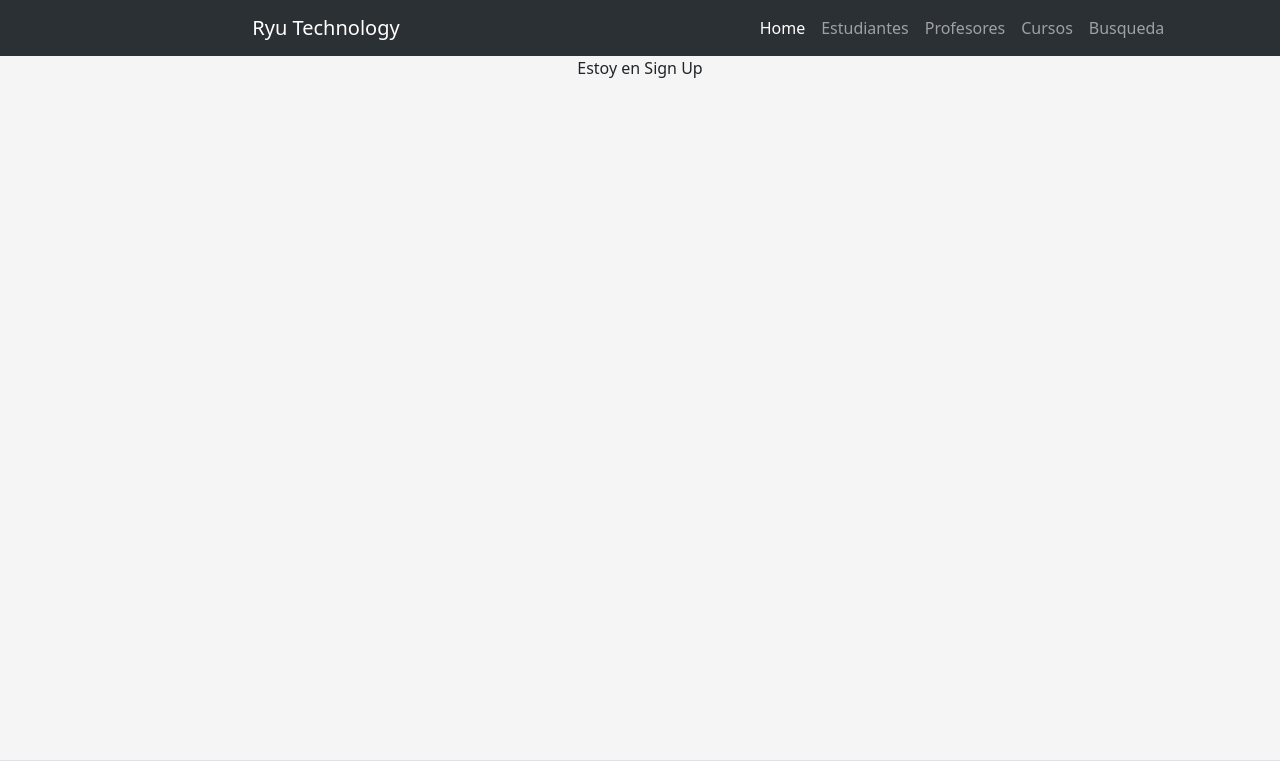
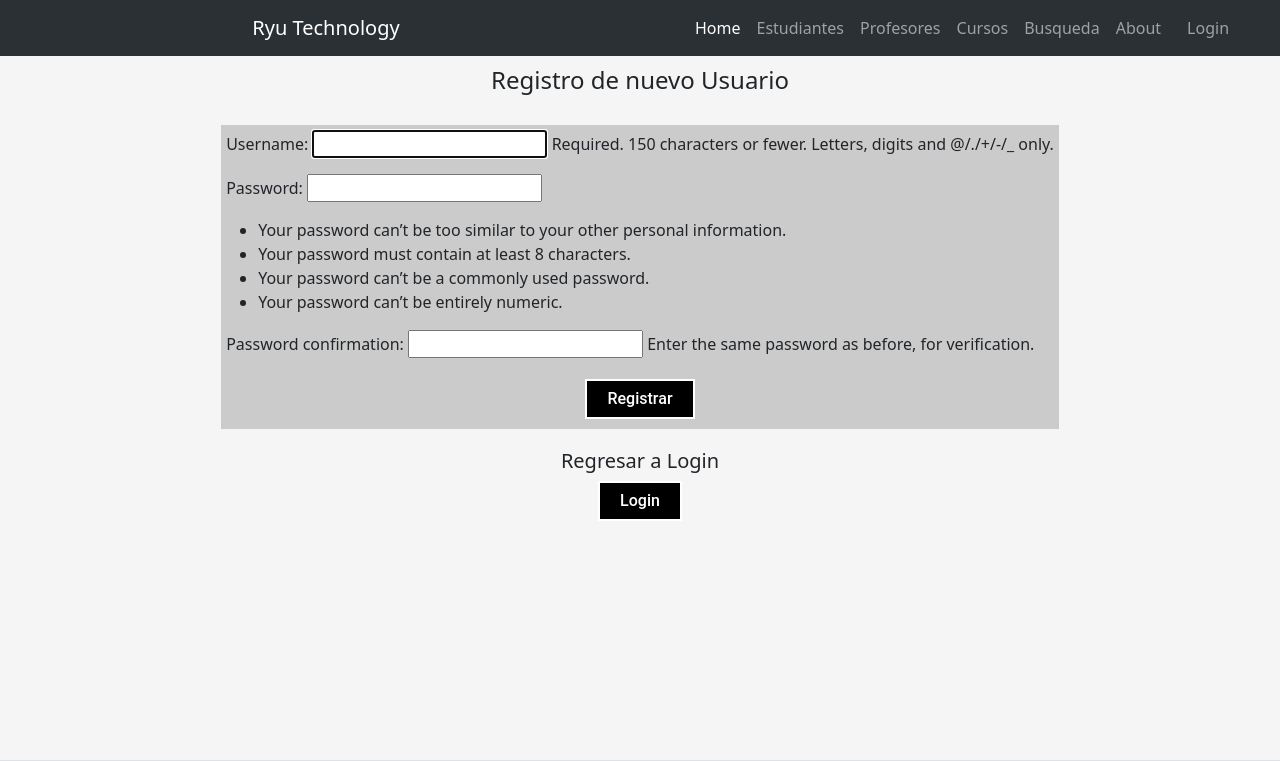
Before and after one commit to luiggimarquez/Ryu_tech-Python, a Django app: page /signup/ in a window 1280 px wide. Shown: the top 761 px of the page. Run offline with Django 4.2, Linux system fonts and the light colour scheme.

Commit message:
añadido sistema de login

```diff
--- a/App_1/forms.py
+++ b/App_1/forms.py
@@ -16,7 +16,7 @@ class ProfesoresForm(ModelForm):
 class CursosForm(ModelForm):
     alumnos = forms.ModelMultipleChoiceField(
                         queryset=Estudiantes.objects.all().order_by('name'),
-                        widget=forms.CheckboxSelectMultiple)
+                        widget=forms.CheckboxSelectMultiple,required=False)
     class Meta:
         model = Curso
         fields = ['curso','numero_cursada', 'docente','alumnos']
--- a/App_1/static/css/styles.css
+++ b/App_1/static/css/styles.css
@@ -28,6 +28,14 @@ h1{
     margin: auto;
 }
 
+h2{
+    padding: 10px 0;
+}
+
+h3, h4{
+
+    margin: 10px 0;
+}
 .estudiantes{
     background-color: #8080805c;
     margin: 20px 20px;
@@ -49,6 +57,22 @@ h1{
 
     color: green;
 }
+.estilosBox{
+
+    background-color: rgba(128, 128, 128, 0.15);
+    border: 1px solid rgba(61, 61, 61, 0.3);
+    color: rgb(0, 0, 0);
+    margin: 5px 0;
+}
+
+.about{
+    display: flex;
+    justify-content: center;
+    flex-direction: column;
+    text-align: center;
+    margin: 20px 0;
+    font-size: larger;
+}
 
 .button1{
 
@@ -57,7 +81,7 @@ h1{
 
 }
 .btn41-43 {
-    padding: 10px 25px;
+    padding: 6px 20px;
     font-family: "Roboto", sans-serif;
     font-weight: 500;
     background: black;
@@ -101,7 +125,10 @@ h1{
     top: 2px;
   }
 
+.login{
 
+    margin-left: 10px;
+}
 
 footer, .text-reset{
     color:white;
--- a/App_1/templates/index.html
+++ b/App_1/templates/index.html
@@ -7,12 +7,17 @@
     <meta name="viewport" content="width=device-width, initial-scale=1.0">
     <link href="https://cdn.jsdelivr.net/npm/bootstrap@5.3.0-alpha3/dist/css/bootstrap.min.css" rel="stylesheet" integrity="sha384-KK94CHFLLe+nY2dmCWGMq91rCGa5gtU4mk92HdvYe+M/SXH301p5ILy+dN9+nJOZ" crossorigin="anonymous">
     <link rel="stylesheet" href="{% static 'css/styles.css' %}">
-    <title>Document</title>
+	<link rel="icon" type="image/x-icon" href="{% static 'images/favicon.ico' %}">
+    <title>Ryu Tech</title>
 </head>
+
 <body>
     <nav class="navbar bg-dark navbar-expand-lg bg-body-tertiary" data-bs-theme="dark">
         <div class="container-fluid ">
           <a class="navbar-brand titulo text-center" href="/">Ryu Technology</a>
+		  <button class="navbar-toggler collapsed" type="button" data-bs-toggle="collapse" data-bs-target="#navbarNav" aria-controls="navbarText" aria-expanded="false" aria-label="Toggle navigation">
+			<span class="navbar-toggler-icon"></span>
+		  </button>
           <div class="collapse navbar-collapse justify-content-center" id="navbarNav">
 			<ul class="navbar-nav">
 				<li class="nav-item">
@@ -30,6 +35,18 @@
 				<li class="nav-item">
 					<a class="nav-link" href="/busqueda">Busqueda</a>
 				</li>
+				<li class="nav-item">
+					<a class="nav-link" href="/#about">About</a>
+				</li>
+				{% if request.user.is_authenticated %}
+					<li class="nav-item">
+						<a class="nav-link login" href="/logout">Logout</a>
+					</li>
+				{% else %}
+					<li class="nav-item login">
+						<a class="nav-link" href="/login">Login</a>
+					</li>
+				{% endif %}
 			</ul>
           </div>
         </div>
@@ -45,6 +62,18 @@
       {% block content %}
       {% endblock %}
 
+
+      {% if about %}
+
+        <section id="about">
+			<div class="about">
+				<p>Esta página es una preentrega del curso de Python de CoderHouse, en esta podemos registrar cursadas, estudiantes y profesores</p>
+				<p>También realiza una busqueda de los datos de la cursada</p>
+				<p>Ha sido realizada con Django</p>
+			</div>
+        </section>
+      {% endif %}
+
     </main>
 
 
@@ -52,8 +81,9 @@
       <footer class="d-flex flex-wrap text-center align-items-center py-3 bg-dark border-top">
         <p class="col-md-4 mb-0 ">© 2023 Ryu Technology, Inc</p>
 
-        <a href="/" class="col-md-4 d-flex align-items-center justify-content-center mb-3 mb-md-0 me-md-auto link-body-emphasis text-decoration-none">
-        <img class ="imgFooter" src="{% static 'images/loto.png' %} ">
+        <a href="/"
+          class="col-md-4 d-flex align-items-center justify-content-center mb-3 mb-md-0 me-md-auto link-body-emphasis text-decoration-none">
+          <img class="imgFooter" src="{% static 'images/loto.png' %} ">
         </a>
 
         <ul class="nav col-md-4 justify-content-center">
@@ -62,7 +92,7 @@
           <li class="nav-item "><a href="/profesores" class="nav-link px-2 text-reset">Profesores</a></li>
           <li class="nav-item "><a href="/cursos" class="nav-link px-2 text-reset">Cursos</a></li>
           <li class="nav-item "><a href="/busqueda" class="nav-link px-2 text-reset">Busqueda</a></li>
-          <li class="nav-item "><a href="#" class="nav-link px-2 text-reset">About</a></li>
+          <li class="nav-item "><a href="/#about" class="nav-link px-2 text-reset">About</a></li>
         </ul>
       </footer>
 
--- a/App_1/templates/signUp.html
+++ b/App_1/templates/signUp.html
@@ -1,5 +1,22 @@
 {% extends "index.html" %}
 
 {% block content %}
-    <section> Estoy en Sign Up</section>
+    <h4>Registro de nuevo Usuario</h4>
+
+    {% if errors %}
+        <h3 class="errorData">{{errors}}</h3>
+    {% endif %}
+
+    <form action="" method="POST" class="estudiantes">
+        {% csrf_token %}
+        {{form.as_p}}
+        <div class="button1"><button class="btn41-43 btn-41">Registrar</button></div>
+    </form>
+
+    <div>
+        <h5>Regresar a Login</h5>
+        <div class="button1">
+            <a href="/login"><button  class="btn41-43 btn-41">Login</button></a>
+        </div>
+    </div>
 {% endblock %}
--- a/App_1/urls.py
+++ b/App_1/urls.py
@@ -2,10 +2,12 @@ from django.urls import path
 from . import views
 
 urlpatterns = [
-    path("", views.base),
+    path("", views.base, name="home"),
     path("signup/", views.signup, name="signup"),
     path("estudiantes/", views.estudiantes, name= "estudiantes"),
     path("profesores/", views.profesores, name = "profesores"),
     path("cursos/", views.cursos, name = "cursos"),
-    path("busqueda/", views.busqueda, name= "busqueda")
+    path("busqueda/", views.busqueda, name= "busqueda"),
+    path("logout/", views.log_out, name= "logout"),
+    path("login/", views.log_in , name = "login")
 ]
--- a/App_1/views.py
+++ b/App_1/views.py
@@ -1,18 +1,77 @@
-from django.shortcuts import render
+from django.shortcuts import render, redirect
 from django.http import HttpResponse
 from .forms import EstudiantesForm, ProfesoresForm, CursosForm
 from .models import Curso
+from django.contrib.auth.forms import UserCreationForm, AuthenticationForm
+from django.contrib.auth.models import User
+from django.contrib.auth import login, logout, authenticate
+from django.contrib.auth.decorators import login_required
 
+@login_required
 def base(request):
     hero = True
     return render(request, 'index.html',{
-        'hero': hero
+            'hero': hero, 'about':True
     })
 
 
 def signup(request):
-    return render(request, "signUp.html")
 
+    if(request.user.is_authenticated):
+        return redirect('home')
+    else:
+
+        if (request.method == 'GET'):
+            return render(request, "signUp.html",{
+            'form': UserCreationForm
+            })
+        else:
+
+            if(request.POST['password1'] == request.POST['password2']):
+                try:
+                    user = User.objects.create_user(username=request.POST['username'].lower(), password=request.POST['password1'])
+                    user.save()
+                    login(request, user)
+                    return redirect('home')
+                except:
+                    return render(request, "signUp.html",{
+                    'form': UserCreationForm, 'errors':'Usuario ya Existe'
+                    })
+
+            else:
+                return render(request, "signUp.html",{
+                'form': UserCreationForm, 'errors':'Password no coinciden'
+                })
+
+@login_required
+def log_out(request):
+    logout(request)
+    return redirect('home')
+
+
+def log_in(request):
+
+    if(request.user.is_authenticated):
+        return redirect('home')
+    else:
+        if(request.method == 'GET'):
+
+            return render(request, "login.html",{
+                'form': AuthenticationForm
+            })
+        else:
+
+            user = authenticate(request,username=request.POST['username'].lower(), password=request.POST['password'])
+
+            if(user is None):
+                return render(request, "login.html",{
+                'form': AuthenticationForm, 'errors':"Usuario/Password erróneo"
+            })
+            else:
+                login(request, user)
+                return redirect('home')
+
+@login_required
 def estudiantes(request):
 
     if(request.method == 'GET'):
@@ -35,17 +94,7 @@ def estudiantes(request):
                 'form' : EstudiantesForm, 'errors': form.errors
             })
 
-        """ except:
-            #Si hay dato publicado renderiza el form con el mensaje de error
-            return render(request, "estudiantes.html", {
-            'form' : EstudiantesForm, 'error': 'Correo/DNI ya registrado'
-        })
-        #Si no hay error renderiza nuevamente el formulario normal
-        return render(request, "estudiantes.html", {
-            'form' : EstudiantesForm
-        }) """
-
-
+@login_required
 def profesores(request):
 
     if(request.method == 'GET'):
@@ -53,20 +102,18 @@ def profesores(request):
             'form': ProfesoresForm
         })
     else:
-        try:
-            form = ProfesoresForm(request.POST)
+        form = ProfesoresForm(request.POST)
+        if(form.is_valid()):
             form.save()
-        except:
-             #Si hay dato publicado renderiza el form con el mensaje de error
             return render(request, "profesores.html",{
-            'form': ProfesoresForm, 'error': 'Correo/DNI ya registrado'
-        })
-        #Si no hay error renderiza nuevamente el formulario normal
-        return render(request, "profesores.html",{
-            'form': ProfesoresForm
+                'form': ProfesoresForm, 'saved':"Datos almacenados correctamente"
+            })
+        else:
+            return render(request, "profesores.html",{
+            'form': ProfesoresForm, 'errors': form.errors
         })
 
-
+@login_required
 def cursos(request):
 
     if(request.method == 'GET'):
@@ -91,10 +138,9 @@ def cursos(request):
                 'form': CursosForm, 'errors': form.errors
             })
 
-
+@login_required
 def busqueda(request):
 
-    print(request.GET)
     if(request.GET != {}):
 
         try:
@@ -109,28 +155,8 @@ def busqueda(request):
             })
         except:
             return render(request, 'busqueda.html', {
-                'error' : 'Se ha producido un error'
+                'error' : 'Se ha producido un error, respuesta en blanco o dato incorrecto'
             })
     else:
         print("vacio")
         return render(request, 'busqueda.html' )
-
-
-    """ else:
-        try:
-            empty = False
-            consulta = Curso.objects.filter(numero_cursada = request.POST['busqueda'])
-            #print("Ejemplo", request.POST['busqueda'])
-
-            if(len(consulta) == 0):
-                empty = True
-
-            return render(request, 'busqueda.html', {
-
-                'consulta' : consulta, 'empty' : empty
-            })
-        except:
-            return render(request, 'busqueda.html', {
-
-                'error' : 'Se ha producido un error'
-            }) """
--- a/Preentrega_3/settings.py
+++ b/Preentrega_3/settings.py
@@ -117,6 +117,7 @@ USE_TZ = True
 # https://docs.djangoproject.com/en/4.1/howto/static-files/
 
 STATIC_URL = "static/"
+LOGIN_URL = "login"
 
 # Default primary key field type
 # https://docs.djangoproject.com/en/4.1/ref/settings/#default-auto-field
```
Also changed, not shown: App_1/models.py (+10 -1 lines), App_1/templates/busqueda.html (+18 -13 lines), App_1/templates/login.html (added, +24 -0 lines), App_1/templates/profesores.html (+6 -2 lines), App_1/static/images/favicon.ico (added), App_1/static/images/imgreadme1.jpg (added), db.sqlite3, readme.md (added). Lines whose indentation alone changed are shown as unchanged.
